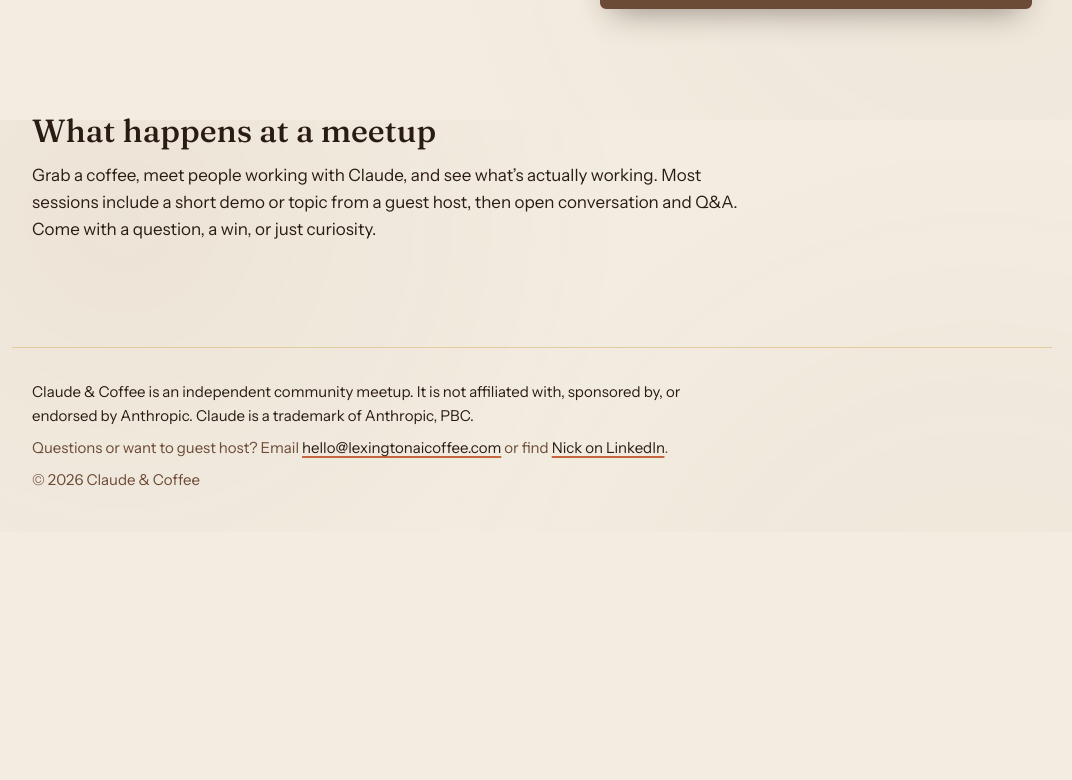
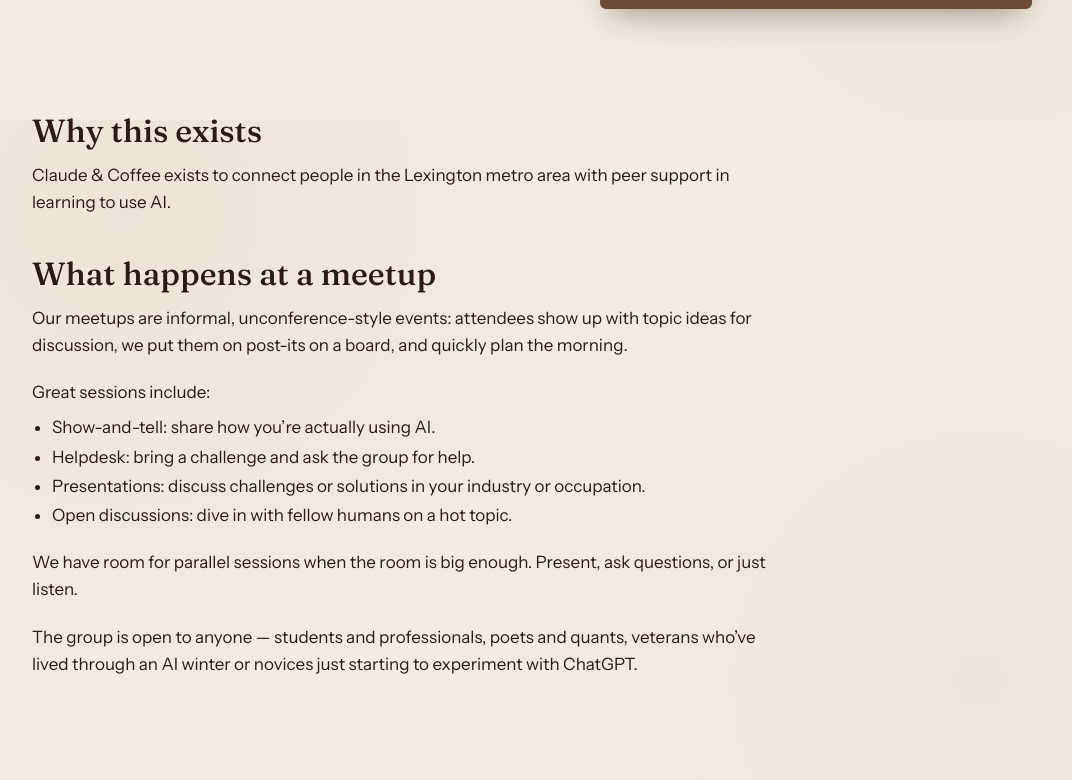
Before and after one commit to lexingtonaicoffee/lexingtonaicoffee.github.io, a plain HTML site: page index.html in a window 1280 px wide. Shown: the part 680-1460 px from the top of the page, without its empty margins (108-1180 px from the left). Before the commit the page ends 1212 px from the top, so only its background shows below. Drawn offline with Linux system fonts and the light colour scheme.

Commit message:
Broaden site copy to AI in general; describe unconference format
Reframe the meetup as platform-neutral, add Why this exists section,
rewrite What happens as an unconference description, and add spacing styles.

Co-Authored-By: Claude Sonnet 5.5 <noreply@anthropic.com>

```diff
--- a/index.html
+++ b/index.html
@@ -4,7 +4,7 @@
   <meta charset="utf-8">
   <meta name="viewport" content="width=device-width, initial-scale=1">
   <title>Claude &amp; Coffee · Lexington, KY</title>
-  <meta name="description" content="Claude &amp; Coffee is a morning meetup in Lexington, KY for people putting Claude to work. We meet the first and third Friday of every month, 9:30–11:00 AM.">
+  <meta name="description" content="Claude &amp; Coffee is a morning meetup in Lexington, KY for people putting AI to work, whatever tools they use. We meet the first and third Friday of every month, 9:30–11:00 AM.">
   <meta name="theme-color" content="#F3ECE0">
   <link rel="icon" href="assets/favicon.svg" type="image/svg+xml">
 
@@ -14,14 +14,14 @@
   <meta property="og:type" content="website">
   <meta property="og:url" content="https://lexingtonaicoffee.com/">
   <meta property="og:title" content="Claude &amp; Coffee · Lexington, KY">
-  <meta property="og:description" content="A twice-monthly morning meetup in Lexington for people putting Claude to work.">
+  <meta property="og:description" content="A twice-monthly morning meetup in Lexington for people putting AI to work.">
   <meta property="og:image" content="https://lexingtonaicoffee.com/assets/og-image.png">
   <meta property="og:image:width" content="1200">
   <meta property="og:image:height" content="630">
   <meta property="og:image:alt" content="Claude &amp; Coffee: a morning meetup in Lexington, KY">
   <meta name="twitter:card" content="summary_large_image">
   <meta name="twitter:title" content="Claude &amp; Coffee · Lexington, KY">
-  <meta name="twitter:description" content="A twice-monthly morning meetup in Lexington for people putting Claude to work.">
+  <meta name="twitter:description" content="A twice-monthly morning meetup in Lexington for people putting AI to work.">
   <meta name="twitter:image" content="https://lexingtonaicoffee.com/assets/og-image.png">
 
   <link rel="preconnect" href="https://fonts.googleapis.com">
@@ -35,7 +35,7 @@
     "@context": "https://schema.org",
     "@type": "Event",
     "name": "Claude & Coffee",
-    "description": "A morning meetup in Lexington for people putting Claude to work.",
+    "description": "A morning meetup in Lexington for people putting AI to work.",
     "startDate": "2026-11-06T09:30:00-05:00",
     "endDate": "2026-11-06T11:00:00-05:00",
     "eventStatus": "https://schema.org/EventScheduled",
@@ -78,7 +78,7 @@
   <main>
     <section class="hero wrap" aria-labelledby="intro">
       <div class="hero-intro">
-        <h1 id="intro">A twice-monthly morning meetup in Lexington for people putting Claude to work.</h1>
+        <h1 id="intro">A twice-monthly morning meetup in Lexington for people putting AI to work.</h1>
       </div>
 
       <!-- NEXT MEETUP: START -->
@@ -114,9 +114,23 @@
       <p class="schedule-note">We meet the first and third Friday of every month, alternating between Manchester Coffee Co. and Awesome Inc.</p>
     </section>
 
+    <section class="about wrap" aria-labelledby="why-heading">
+      <h2 id="why-heading">Why this exists</h2>
+      <p>Claude &amp; Coffee exists to connect people in the Lexington metro area with peer support in learning to use AI.</p>
+    </section>
+
     <section class="about wrap" aria-labelledby="about-heading">
       <h2 id="about-heading">What happens at a meetup</h2>
-      <p>Grab a coffee, meet people working with Claude, and see what’s actually working. Most sessions include a short demo or topic from a guest host, then open conversation and Q&amp;A. Come with a question, a win, or just curiosity.</p>
+      <p>Our meetups are informal, unconference-style events: attendees show up with topic ideas for discussion, we put them on post-its on a board, and quickly plan the morning.</p>
+      <p>Great sessions include:</p>
+      <ul>
+        <li>Show-and-tell: share how you’re actually using AI.</li>
+        <li>Helpdesk: bring a challenge and ask the group for help.</li>
+        <li>Presentations: discuss challenges or solutions in your industry or occupation.</li>
+        <li>Open discussions: dive in with fellow humans on a hot topic.</li>
+      </ul>
+      <p>We have room for parallel sessions when the room is big enough. Present, ask questions, or just listen.</p>
+      <p>The group is open to anyone — students and professionals, poets and quants, veterans who’ve lived through an AI winter or novices just starting to experiment with ChatGPT.</p>
     </section>
 
     <!-- SIGNUP FORM: START -->
--- a/styles.css
+++ b/styles.css
@@ -278,6 +278,24 @@ a:hover {
   margin-top: var(--space-section);
 }
 
+.about + .about {
+  margin-top: 2.5rem;
+}
+
+.about p + p,
+.about ul + p {
+  margin-top: 1.25rem;
+}
+
+.about ul {
+  margin: 0.5rem 0 0;
+  padding-left: 1.25rem;
+}
+
+.about li + li {
+  margin-top: 0.125rem;
+}
+
 /* Signup */
 
 .signup-form {
```
Also changed, not shown: 3 other files.
